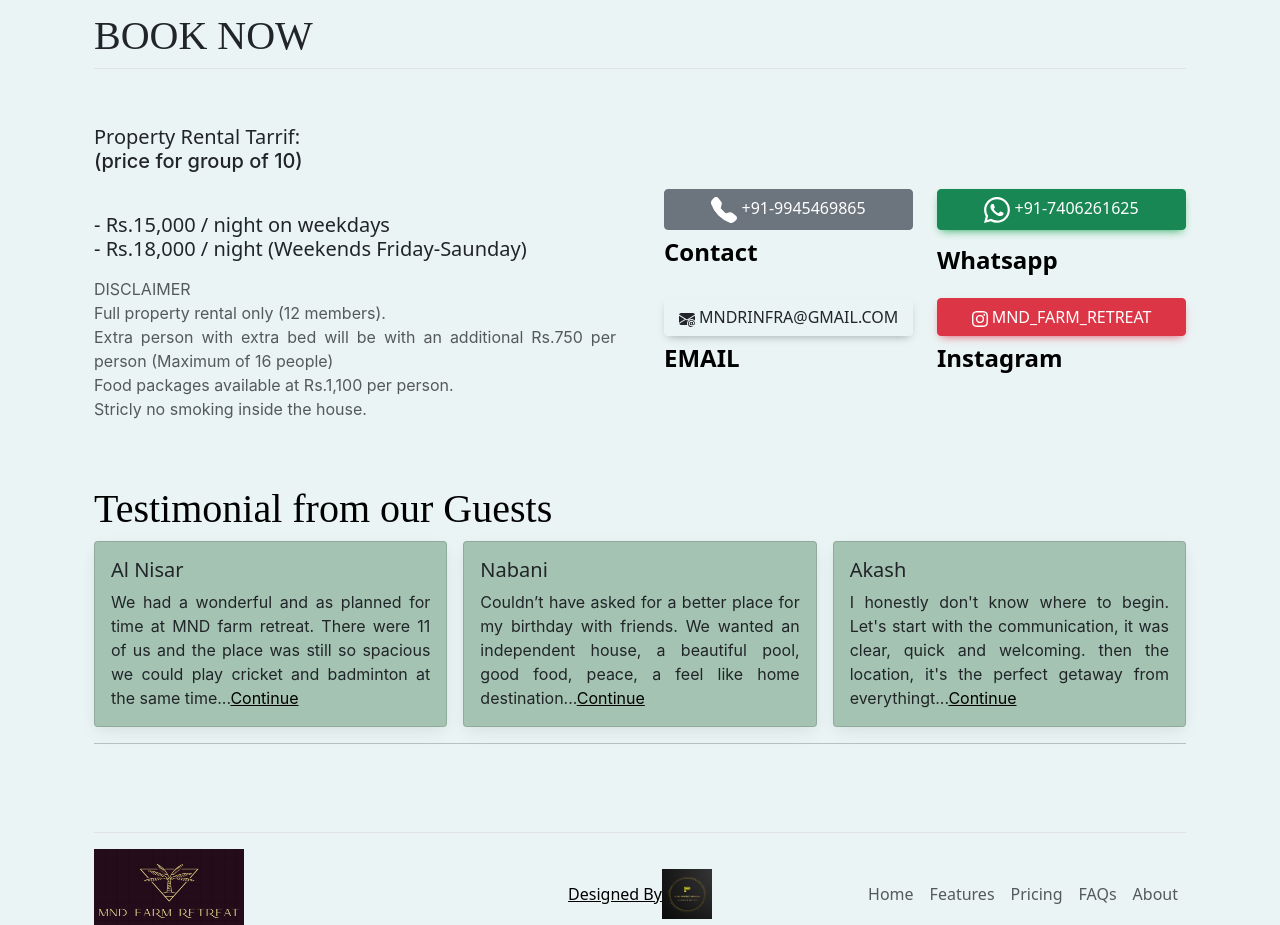
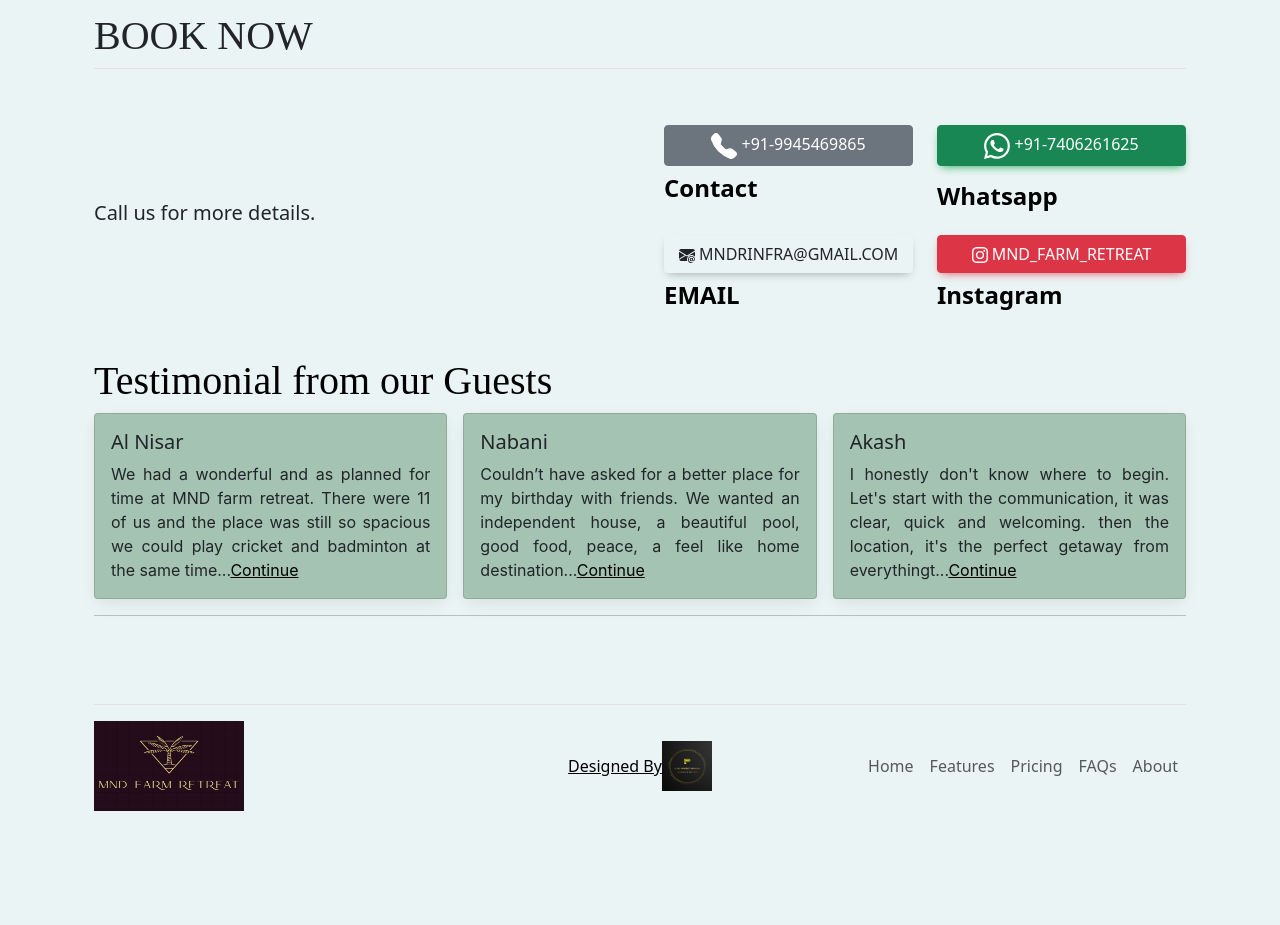
Before and after one commit to MonishRavindra/mnd-farm-house, a plain HTML site: page index.html in a window 1280 px wide. Shown: the part 3980-4905 px from the top of the page. After the commit the page ends 4831 px from the top, so only its background shows below. Drawn offline with nearby package versions, Linux system fonts and the light colour scheme; a script that the page names is missing.

Commit message:
Update index.html

```diff
--- a/index.html
+++ b/index.html
@@ -292,8 +292,7 @@
 
     <div class="row row-cols-1 row-cols-md-2 align-items-md-center g-5 py-5">
       <div class="col d-flex flex-column align-items-start gap-2">
-        <h5>Property Rental Tarrif:<p>(price for group of 10)</p> <br> - Rs.15,000 / night on weekdays <br> - Rs.18,000 / night (Weekends Friday-Saunday) </h5>
-        <p class="text-body-secondary">DISCLAIMER <br> Full property rental only (12 members). <br>Extra person with extra bed will be with an additional Rs.750 per person (Maximum of 16 people) <br> Food packages available at Rs.1,100 per person.<br> Stricly no smoking inside the house.</p>
+        <h5>Call us for more details. </h5>
       </div>
 
       <div class="col">
```
